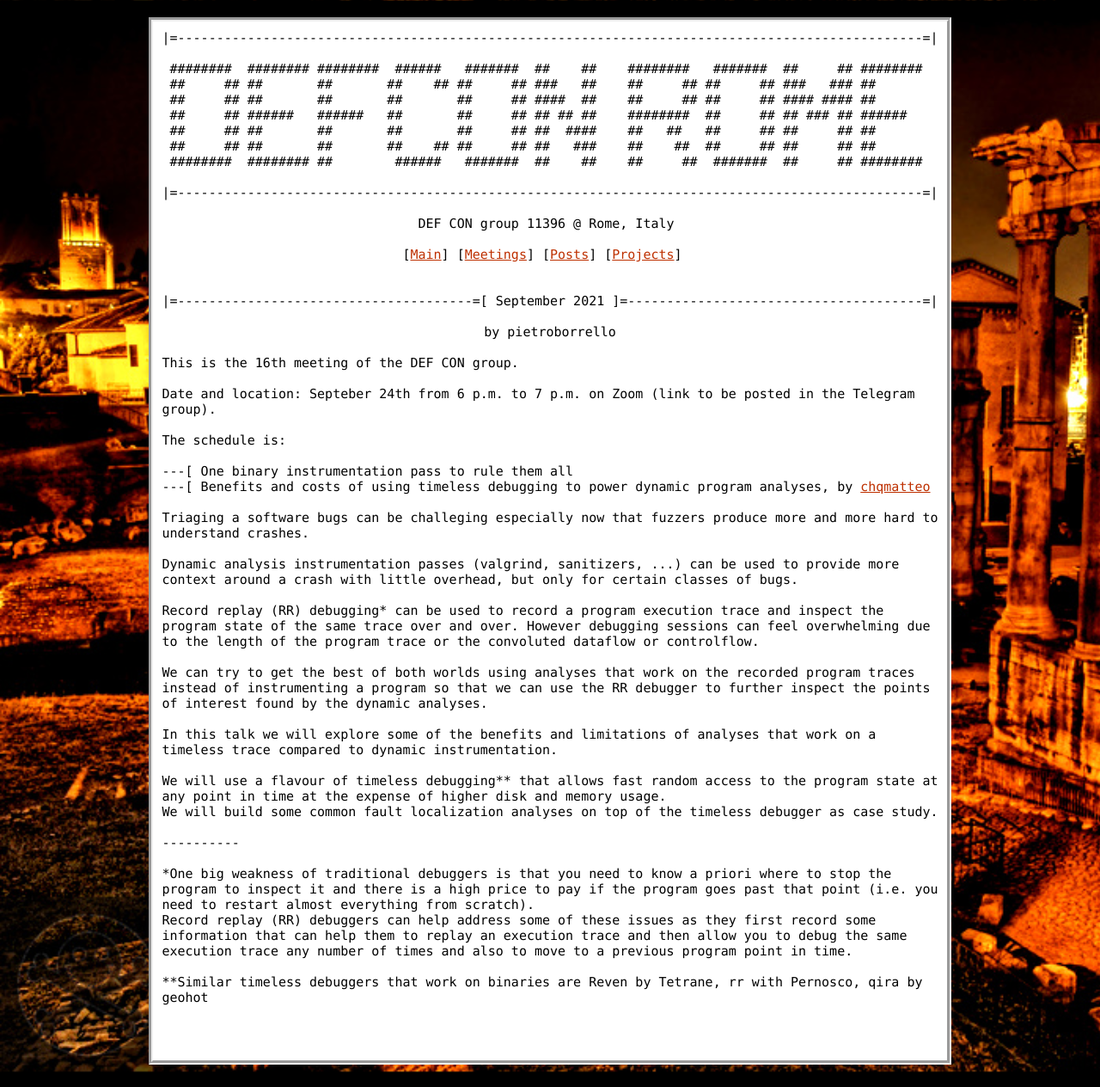
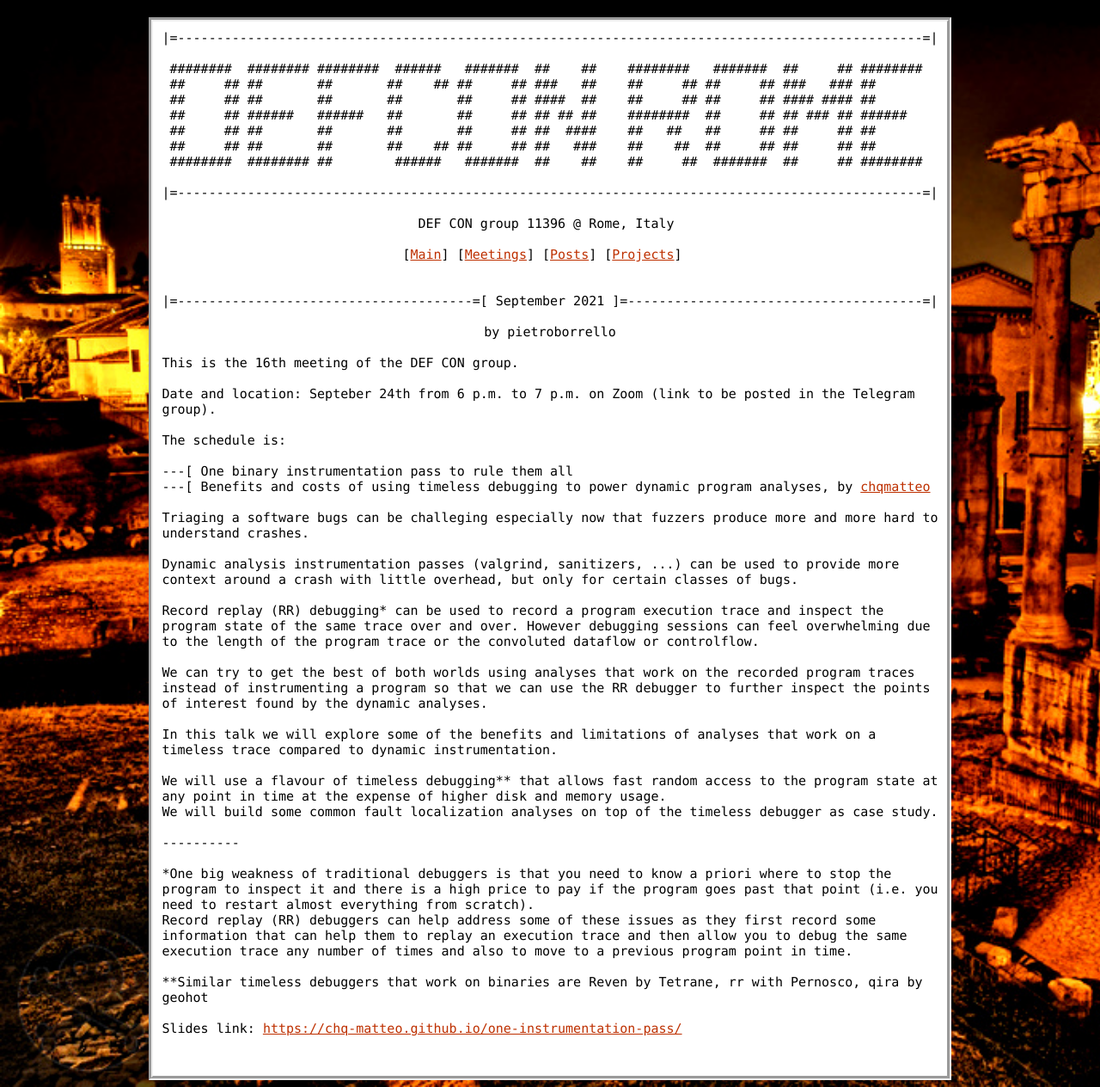
Before and after one commit to DEFCON753/defcon753.github.io, a Jekyll site: the page built from _posts/2021-09-24-meeting-september24.html, in a window 1280 px wide. Shown: the whole page at 86% size. Built offline with Jekyll 4.4.1, drawn with Linux system fonts in a browser that asks for light colours.

Commit message:
add slides

```diff
--- a/_posts/2021-09-24-meeting-september24.html
+++ b/_posts/2021-09-24-meeting-september24.html
@@ -34,3 +34,5 @@ We will build some common fault localization analyses on top of the timeless deb
 Record replay (RR) debuggers can help address some of these issues as they first record some information that can help them to replay an execution trace and then allow you to debug the same execution trace any number of times and also to move to a previous program point in time.
 
 **Similar timeless debuggers that work on binaries are Reven by Tetrane, rr with Pernosco, qira by geohot
+
+Slides link: <a href="https://chq-matteo.github.io/one-instrumentation-pass/">https://chq-matteo.github.io/one-instrumentation-pass/</a>
```
